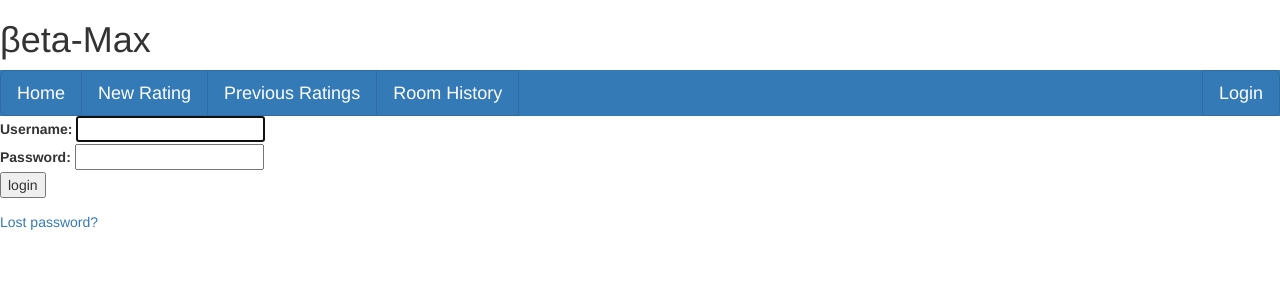
After one commit to zilingzhang/Betamax, a Django app: page /accounts/login/ in a window 1280 px wide. The commit adds this page. Shown: the top 300 px of the page. Run offline with Django 3.2, Linux system fonts and the light colour scheme; some libraries are stand-ins or nearby versions.

Commit message:
added documents of login

```diff
--- a/Betamax/settings.py
+++ b/Betamax/settings.py
@@ -121,4 +121,4 @@ USE_TZ = True
 STATIC_URL = '/static/'
 
 # Redirect to home URL after login (Default redirects to /accounts/profile/)
-LOGIN_REDIRECT_URL = '/'
+LOGIN_REDIRECT_URL = '/comfort'
--- a/Betamax/urls.py
+++ b/Betamax/urls.py
@@ -23,5 +23,5 @@ urlpatterns = [
 
 #Add Django site authentication urls (for login, logout, password management)
 urlpatterns += [
-    path('accounts/', include('django.contrib.auth.urls')),
+    url(r'^accounts/', include('django.contrib.auth.urls'))
 ]
--- a/comfort/templates/comfort/header.html
+++ b/comfort/templates/comfort/header.html
@@ -9,7 +9,7 @@
 			<a class='btn btn-primary btn-lg' href='/comfort/create/'>New Rating</a>
 			<a class='btn btn-primary btn-lg' href='/comfort/detail/'>Previous Ratings</a>
 			<a class='btn btn-primary btn-lg' href =''>Room History</a>
-			<a class='btn btn-primary btn-lg' href='/comfort/auth' style="float:right;">Login</a>
+			<a class='btn btn-primary btn-lg' href='/accounts/login/' style="float:right;">Login</a>
 		</div>
 	</head>
 	<body>
--- /dev/null
+++ b/comfort/templates/registration/login.html
@@ -0,0 +1,39 @@
+{% extends "comfort/header.html" %}
+
+{% block content %}
+
+{% if form.errors %}
+<p>Your username and password didn't match. Please try again.</p>
+{% endif %}
+
+{% if next %}
+    {% if user.is_authenticated %}
+    <p>Your account doesn't have access to this page. To proceed,
+    please login with an account that has access.</p>
+    {% else %}
+    <p>Please login to see this page.</p>
+    {% endif %}
+{% endif %}
+
+<form method="post" action="{% url 'login' %}">
+{% csrf_token %}
+
+<div>
+  <td>{{ form.username.label_tag }}</td>
+  <td>{{ form.username }}</td>
+</div>
+<div>
+  <td>{{ form.password.label_tag }}</td>
+  <td>{{ form.password }}</td>
+</div>
+
+<div>
+  <input type="submit" value="login" />
+  <input type="hidden" name="next" value="{{ next }}" />
+</div>
+</form>
+
+{# Assumes you setup the password_reset view in your URLconf #}
+<p><a href="{% url 'password_reset' %}">Lost password?</a></p>
+
+{% endblock %}
```
Also changed, not shown: comfort/templates/registration/logged_out.html (added, +7 -0 lines), db.sqlite3, 14 other files.
